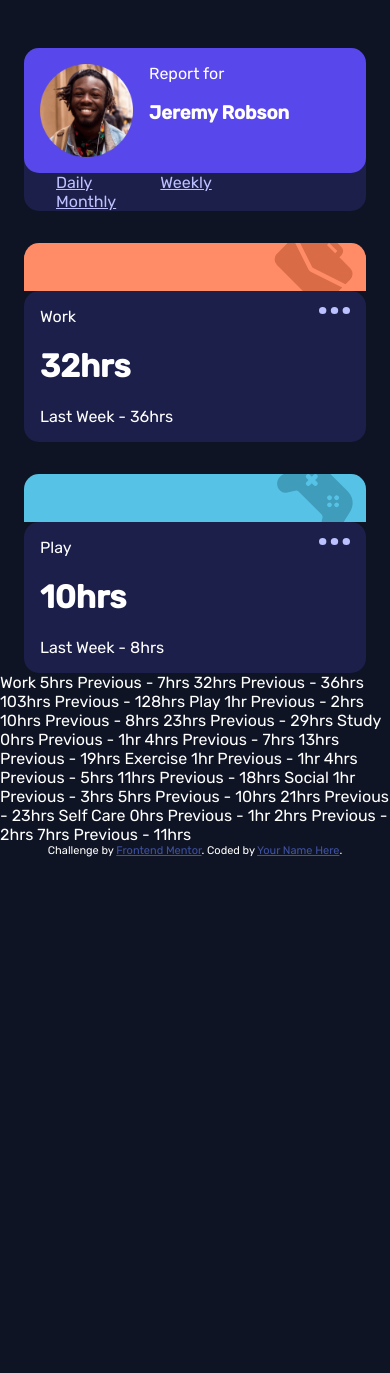
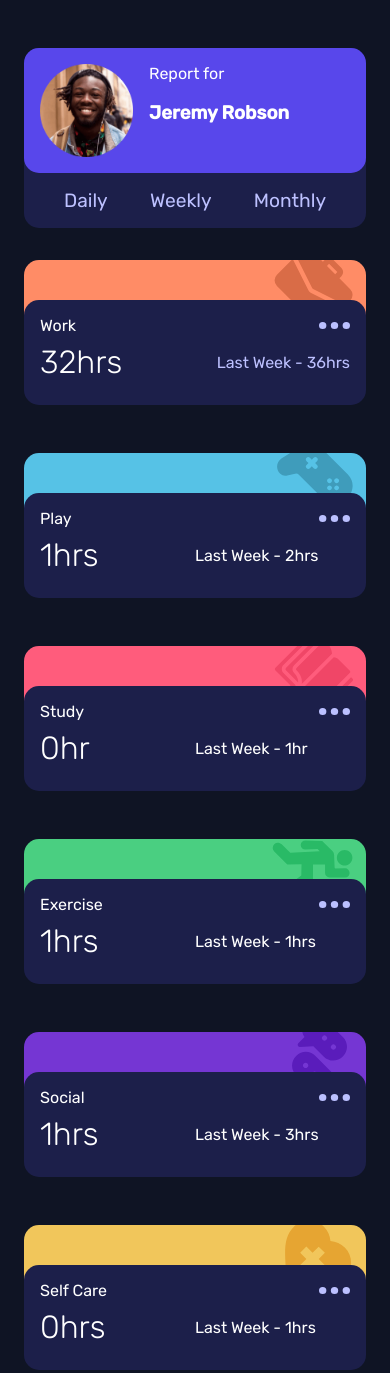
Before and after one commit to yuliia-p/Time-tracking-dashboard, a website: page index.html in a window 390 px wide. Shown: the top 1373 px of the page. Before the commit the page ends 857 px from the top, so only its background shows below. Drawn offline with Linux system fonts and the light colour scheme.

Commit message:
mobile view

```diff
--- a/css/layout.css
+++ b/css/layout.css
@@ -12,6 +12,7 @@
 
 .wrap {
   flex-wrap: wrap;
+  align-items: center;
 }
 
 .flex-basis-90 {
@@ -20,6 +21,10 @@
 
 .flex-basis-10 {
   flex-basis: 10%;
+}
+
+.flex-basis-50 {
+  flex-basis: 50%;
 }
 
 @media screen and (min-width: 756px) {
--- a/css/styles.css
+++ b/css/styles.css
@@ -22,33 +22,31 @@ body {
   margin-right: 1rem;
 }
 
+div.stats {
+  text-align: center;
+  padding: 1rem;
+}
+
 div.stats a {
   color: hsl(236deg, 100%, 87%);
-  margin: 2rem;
+  margin: 1.2rem;
+  text-decoration: none;
+  font-size: 1.2rem;
 }
 
-.background-work {
-  background-color: hsl(15deg, 100%, 70%);
-  background-image: url("/images/icon-work.svg");
-  background-repeat: no-repeat;
-  background-position: 95%;
-  height: 3rem;
-  border-radius: 15px 15px 0 0;
-  margin-top: 2rem;
-}
-
-.play-work,
-.div-work {
+.div-play,
+.div-work,
+.div-study,
+.div-exercise,
+.div-social,
+.div-self-care {
   background-color: hsl(235deg, 46%, 20%);
   margin: 0;
   border-radius: 15px;
-
-  /* position: absolute; */
+  position: relative;
   width: 100%;
-  top: 2rem;
+  top: -1rem;
   padding: 1rem;
-
-  /* padding-top: 3rem; */
 }
 
 .position {
@@ -63,12 +61,55 @@ p {
   margin: 0;
 }
 
+h1 {
+  margin: 0.5rem 0;
+  font-weight: 100;
+}
+
+.background-work,
+.background-play,
+.background-study,
+.background-exercise,
+.background-social,
+.background-self-care {
+  background-repeat: no-repeat;
+  background-position: 95%;
+  height: 3.5rem;
+  border-radius: 15px 15px 0 0;
+  margin-top: 2rem;
+}
+
+.background-work {
+  background-color: hsl(15deg, 100%, 70%);
+  background-image: url("/images/icon-work.svg");
+}
+
 .background-play {
   background-color: hsl(195deg, 74%, 62%);
   background-image: url("/images/icon-play.svg");
-  background-repeat: no-repeat;
-  background-position: 95%;
-  height: 3rem;
-  border-radius: 15px 15px 0 0;
-  margin-top: 2rem;
 }
+
+.background-study {
+  background-color: hsl(348deg, 100%, 68%);
+  background-image: url("/images/icon-study.svg");
+}
+
+.background-exercise {
+  background-color: hsl(145deg, 58%, 55%);
+  background-image: url("/images/icon-exercise.svg");
+}
+
+.background-social {
+  background-color: hsl(264deg, 64%, 52%);
+  background-image: url("/images/icon-social.svg");
+}
+
+.background-self-care {
+  background-color: hsl(43deg, 84%, 65%);
+  background-image: url("/images/icon-self-care.svg");
+}
+
+.last-week {
+  text-align: end;
+  color: hsl(236deg, 100%, 87%);
+}
--- a/index.html
+++ b/index.html
@@ -43,40 +43,70 @@
               <div class="flex wrap">
                 <p class="flex-basis-90">Work</p>
                 <img class="icon-ellipsis flex-basis-10" src="./images/icon-ellipsis.svg" alt="">
-                <h1 class="flex-basis-90">32hrs</h1>
-                <p class="flex-basis-90">Last Week - <span>36hrs</span></p>
+                <h1 class="flex-basis-50">32hrs</h1>
+                <p class="flex-basis-50 last-week">Last Week - <span>36hrs</span></p>
               </div>
             </div>
           </div>
           <div class="column-third position">
-            <div class="background-play">
-            </div>
-            <div class="play-work">
+            <div class="background-play"></div>
+            <div class="div-play">
               <div class="flex wrap">
                 <p class="flex-basis-90">Play</p>
                 <img class="icon-ellipsis flex-basis-10" src="./images/icon-ellipsis.svg" alt="">
-                <h1 class="flex-basis-90">10hrs</h1>
-                <p class="flex-basis-90">Last Week - <span>8hrs</span></p>
+                <h1 class="flex-basis-50">1hrs</h1>
+                <p class="flex-basis-50">Last Week - <span>2hrs</span></p>
               </div>
             </div>
           </div>
           <div class="column-third">
-            <div class="background"></div>
+            <div class="background-study"></div>
+            <div class="div-study">
+              <div class="flex wrap">
+                <p class="flex-basis-90">Study</p>
+                <img class="icon-ellipsis flex-basis-10" src="./images/icon-ellipsis.svg" alt="">
+                <h1 class="flex-basis-50">0hr</h1>
+                <p class="flex-basis-50">Last Week - <span>1hr</span></p>
+              </div>
+            </div>
           </div>
         </div>
         <div class="row">
-          <div class="column-third">
-            <div class="background"></div>
+          <div class="column-third position">
+            <div class="background-exercise"></div>
+            <div class="div-exercise">
+              <div class="flex wrap">
+                <p class="flex-basis-90">Exercise</p>
+                <img class="icon-ellipsis flex-basis-10" src="./images/icon-ellipsis.svg" alt="">
+                <h1 class="flex-basis-50">1hrs</h1>
+                <p class="flex-basis-50">Last Week - <span>1hrs</span></p>
+              </div>
+            </div>
           </div>
           <div class="column-third">
-            <div class="background"></div>
+            <div class="background-social"></div>
+            <div class="div-social">
+              <div class="flex wrap">
+                <p class="flex-basis-90">Social</p>
+                <img class="icon-ellipsis flex-basis-10" src="./images/icon-ellipsis.svg" alt="">
+                <h1 class="flex-basis-50">1hrs</h1>
+                <p class="flex-basis-50">Last Week - <span>3hrs</span></p>
+              </div>
+            </div>
           </div>
           <div class="column-third">
-            <div class="background"></div>
+            <div class="background-self-care"></div>
+            <div class="div-self-care">
+              <div class="flex wrap">
+                <p class="flex-basis-90">Self Care</p>
+                <img class="icon-ellipsis flex-basis-10" src="./images/icon-ellipsis.svg" alt="">
+                <h1 class="flex-basis-50">0hrs</h1>
+                <p class="flex-basis-50">Last Week - <span>1hrs</span></p>
+              </div>
+            </div>
           </div>
         </div>
       </div>
-
     </div>
   </div>
 
```
